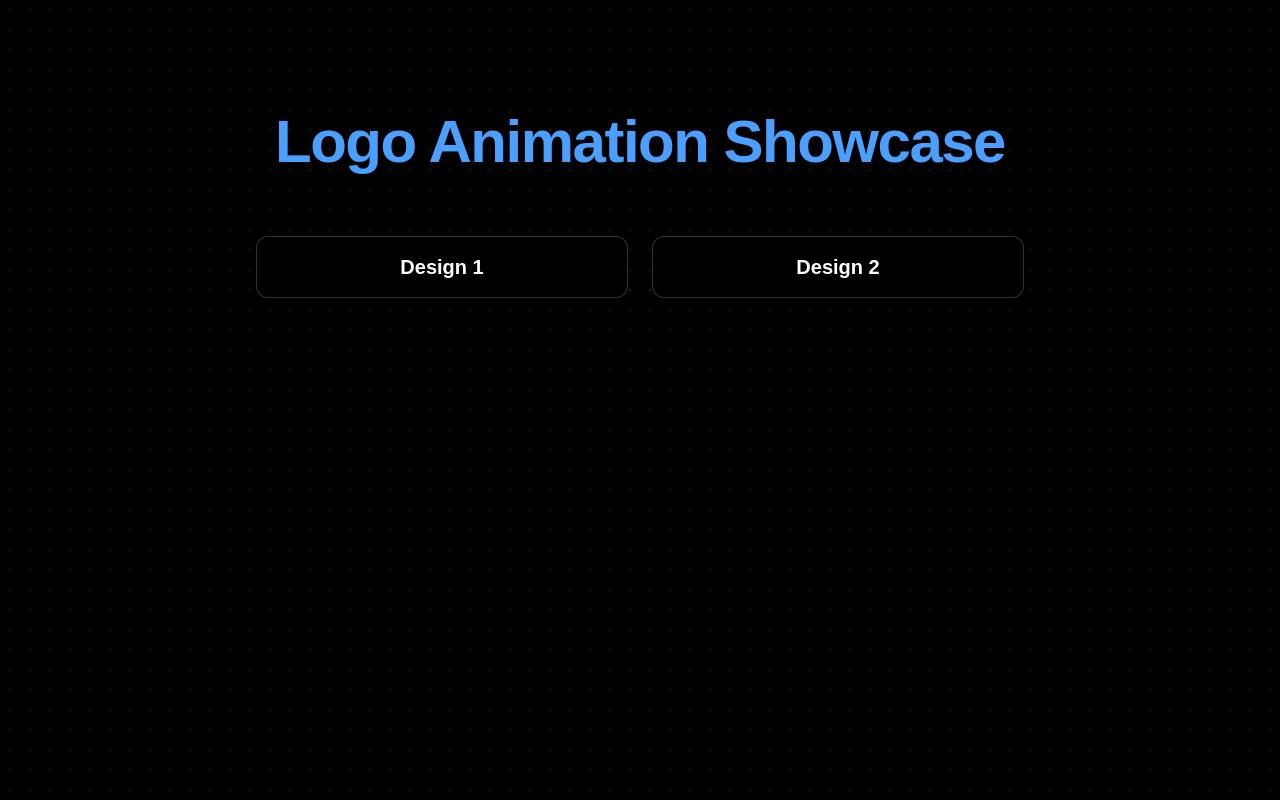
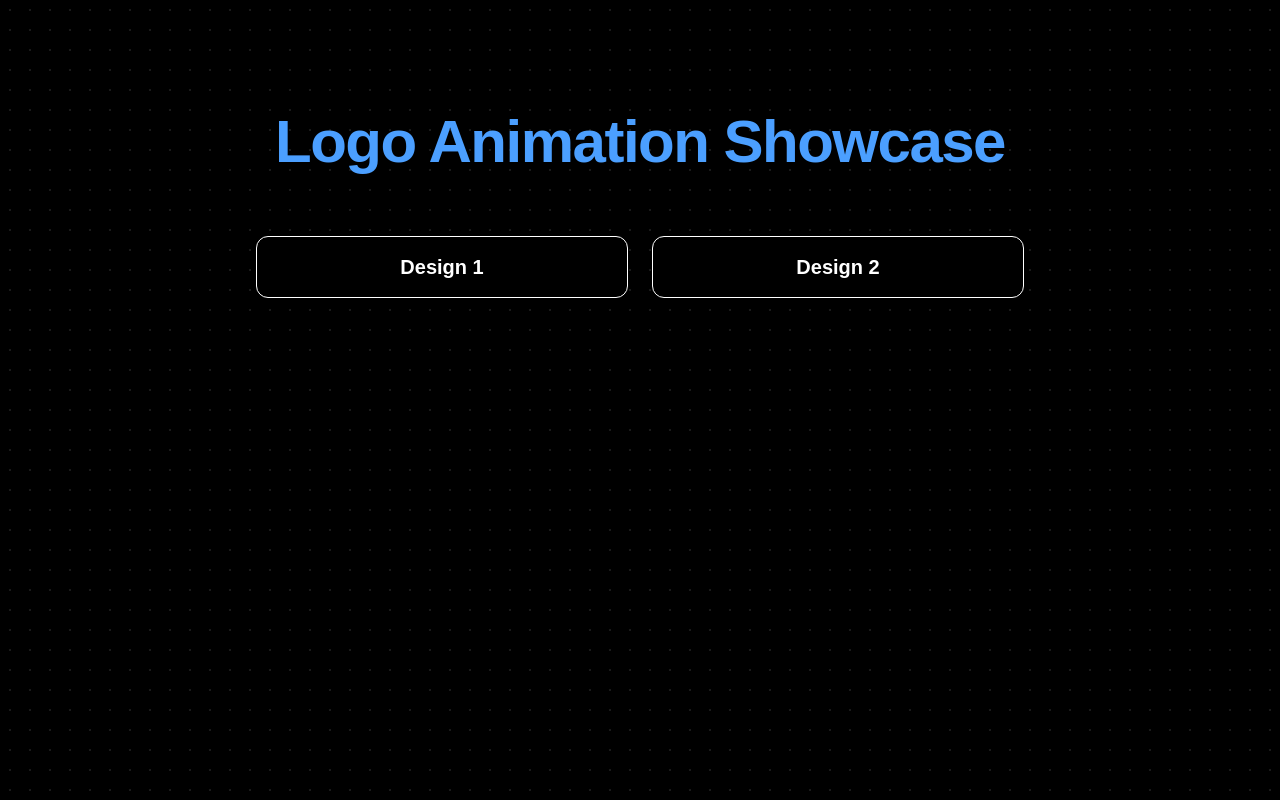
Before and after one commit to ajitesh123/product-hunt-launch, a Next.js app: page / in a window 1280 px wide. Built offline with nearby package versions, Linux system fonts and the light colour scheme.

Commit message:
better design

```diff
--- a/app/page.tsx
+++ b/app/page.tsx
@@ -10,7 +10,7 @@ export default function Home() {
       <div className="max-w-3xl mx-auto grid grid-cols-2 gap-6 text-center justify-center">
         <Link
           href="/animated-logo"
-          className="p-4 rounded-xl hover:transform hover:scale-[1.02] transition-all duration-300 bg-black/40 border border-white/20 backdrop-blur-sm group relative overflow-hidden"
+          className="p-4 rounded-xl hover:transform hover:scale-[1.02] transition-all duration-300 bg-black/40 border border-white backdrop-blur-sm group relative overflow-hidden"
         >
           <div className="relative z-10">
             <h2 className="text-xl font-semibold text-white group-hover:text-[#4B9FFF] transition-colors">
@@ -22,7 +22,7 @@ export default function Home() {
 
         <Link
           href="/animated-logo2"
-          className="p-4 rounded-xl hover:transform hover:scale-[1.02] transition-all duration-300 bg-black/40 border border-white/20 backdrop-blur-sm group relative overflow-hidden"
+          className="p-4 rounded-xl hover:transform hover:scale-[1.02] transition-all duration-300 bg-black/40 border border-white backdrop-blur-sm group relative overflow-hidden"
         >
           <div className="relative z-10">
             <h2 className="text-xl font-semibold text-white group-hover:text-[#4B9FFF] transition-colors">
```
